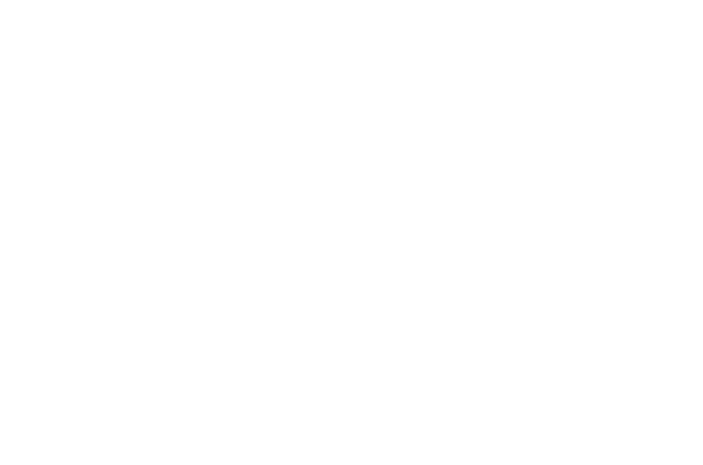
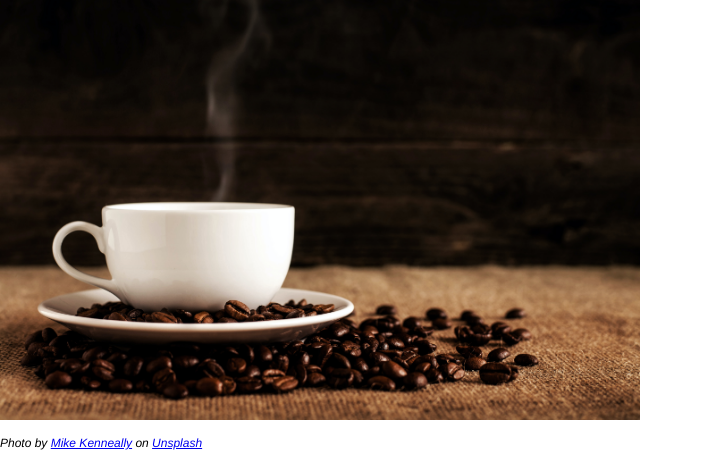
Before and after one commit to gzorzenone/restaurant-page, a website built with webpack: page dist/index.html in a window 1280 px wide. Shown: the top 465 px of the page, without its empty margins (0-703 px from the left). Built offline with nearby package versions, Linux system fonts and the light colour scheme.

Commit message:
Add home page

```diff
--- a/package.json
+++ b/package.json
@@ -9,6 +9,10 @@
   "author": "",
   "license": "ISC",
   "devDependencies": {
+    "css-loader": "^6.8.1",
+    "file-loader": "^6.2.0",
+    "html-webpack-plugin": "^5.5.3",
+    "style-loader": "^3.3.3",
     "webpack": "^5.88.2",
     "webpack-cli": "^5.1.4"
   }
--- /dev/null
+++ b/src/home.js
@@ -0,0 +1,38 @@
+import Coffee from "./mike-kenneally-tNALoIZhqVM-unsplash.jpg";
+
+function loadHomePage() {
+  const home = document.createElement("div");
+
+  const coffeeImg = document.createElement("img");
+  coffeeImg.src = Coffee;
+  home.appendChild(coffeeImg);
+
+  const imgCredits = document.createElement("p");
+  imgCredits.textContent = "Photo by ";
+
+  const creatorLink = document.createElement("a");
+  creatorLink.href = "https://unsplash.com/@asthetik";
+  creatorLink.textContent = "Mike Kenneally";
+  imgCredits.appendChild(creatorLink);
+
+  imgCredits.innerHTML += " on ";
+
+  const websiteLink = document.createElement("a");
+  websiteLink.href = "https://unsplash.com";
+  websiteLink.textContent = "Unsplash";
+  imgCredits.appendChild(websiteLink);
+
+  home.appendChild(imgCredits);
+
+  const heading = document.createElement("h1");
+  heading.textContent = "Coffee Shop";
+  home.appendChild(heading);
+
+  const description = document.createElement("p");
+  description.textContent = "Lorem ipsum dolor sit amet consectetur adipisicing elit. Quia architecto molestiae beatae accusantium suscipit aliquam asperiores eos praesentium labore vitae nesciunt eum sapiente exercitationem debitis, necessitatibus dolorem! Eos, at non!";
+  home.appendChild(description);
+
+  return home;
+}
+
+export default loadHomePage;
--- a/src/index.js
+++ b/src/index.js
@@ -1 +1,4 @@
-console.log("Restaurant Page");
+import "./style.css";
+import loadHomePage from "./home.js";
+
+document.body.appendChild(loadHomePage());
--- /dev/null
+++ b/src/style.css
@@ -0,0 +1,14 @@
+body {
+  margin: 0;
+  font-family: Helvetica, sans-serif;
+}
+
+img,
+p {
+  width: 50%;
+}
+
+p:first-of-type {
+  font-size: 0.75rem;
+  font-style: italic;
+}
--- a/webpack.config.js
+++ b/webpack.config.js
@@ -1,9 +1,34 @@
 const path = require('path');
+const HtmlWebpackPlugin = require('html-webpack-plugin');
 
 module.exports = {
+  mode: "development",
   entry: './src/index.js',
   output: {
     filename: 'main.js',
     path: path.resolve(__dirname, 'dist'),
+    clean: true,
+  },
+  plugins: [
+    new HtmlWebpackPlugin({
+      title: 'Coffee Shop',
+    }),
+  ],
+  devtool: 'inline-source-map',
+  module: {
+    rules: [
+      {
+        test: /\.css$/i,
+        use: ['style-loader', 'css-loader'],
+      },
+      {
+        test: /\.(png|svg|jpg|jpeg|gif)$/i,
+        use: [
+          {
+            loader: 'file-loader',
+          },
+        ],
+      },
+    ],
   },
 };
```
Also changed, not shown: dist/37ead70c7f539745c781ecba79a3ec59.jpg (added), dist/index.html, dist/main.js, src/mike-kenneally-tNALoIZhqVM-unsplash.jpg (added), 1 other file.
